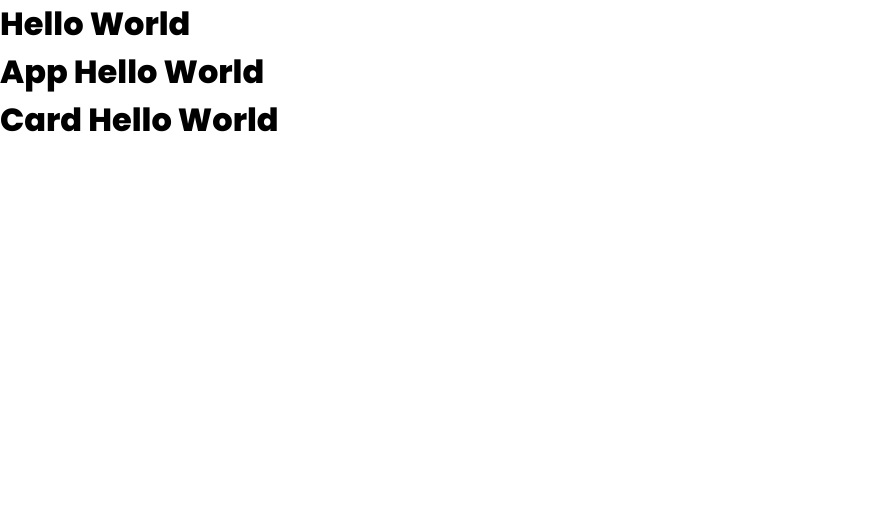
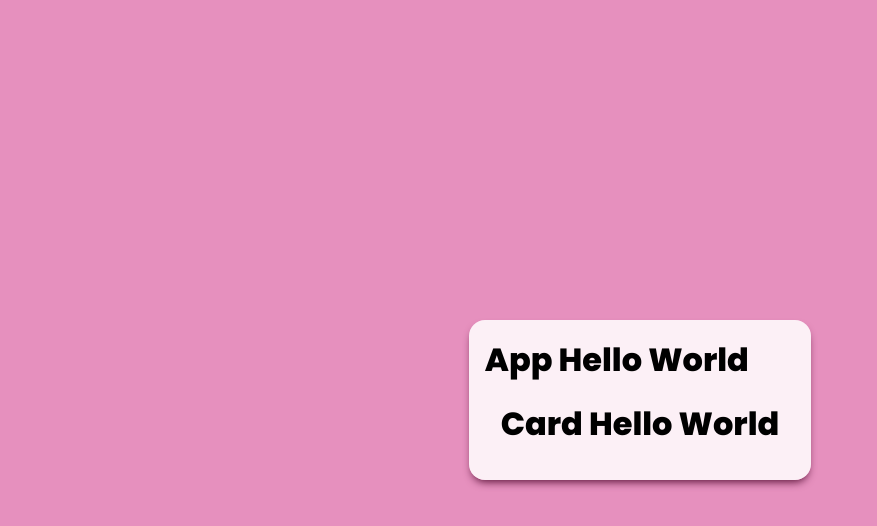
Before and after one commit to JJAHMEDAMER/React-Projects, a React (Create React App) app in the folder Mini-Projects/Auto-Slider/: page / in a window 1280 px wide. Shown: the top 526 px of the page, without its empty margins (0-877 px from the left). Built offline with nearby package versions, Linux system fonts and the light colour scheme.

Commit message:
app layout

```diff
--- a/Mini-Projects/Auto-Slider/src/App.css
+++ b/Mini-Projects/Auto-Slider/src/App.css
@@ -1,4 +1,8 @@
-:root {}
+:root {
+    --white: #ffffffdd;
+    --color: #e690be;
+    --shadow: #5b1339;
+}
 
 *,
 *::before,
@@ -16,3 +20,22 @@ button,
 input {
     font: inherit;
 }
+
+body {
+    background-color: var(--color);
+    min-height: 100vh;
+    display: flex;
+    justify-content: center;
+    align-items: center;
+}
+
+.app {
+    background-color: var(--white);
+    padding: 1rem;
+    border-radius: 1rem;
+    box-shadow: 0 5px 8px -3px var(--shadow);
+}
+
+.card {
+    padding: 1rem;
+}
--- a/Mini-Projects/Auto-Slider/src/App.js
+++ b/Mini-Projects/Auto-Slider/src/App.js
@@ -5,7 +5,7 @@ import Card from "./comp/card"
 
 function App() {
   return (
-    <div>
+    <div className="app">
       <h1>App Hello World</h1>
       <Card/>
     </div>
--- a/Mini-Projects/Auto-Slider/src/comp/card.js
+++ b/Mini-Projects/Auto-Slider/src/comp/card.js
@@ -1,7 +1,7 @@
 import React from "react";
 
 const Card = () => (
-  <div>
+  <div className="card">
     <h1>Card Hello World</h1>
   </div>
 );
--- a/Mini-Projects/Auto-Slider/src/index.js
+++ b/Mini-Projects/Auto-Slider/src/index.js
@@ -9,7 +9,6 @@ import App from "./App"
 
 ReactDOM.render(
   <React.StrictMode>
-    <h1>Hello World</h1>
     <App/>
   </React.StrictMode>,
   document.getElementById("root")
```
